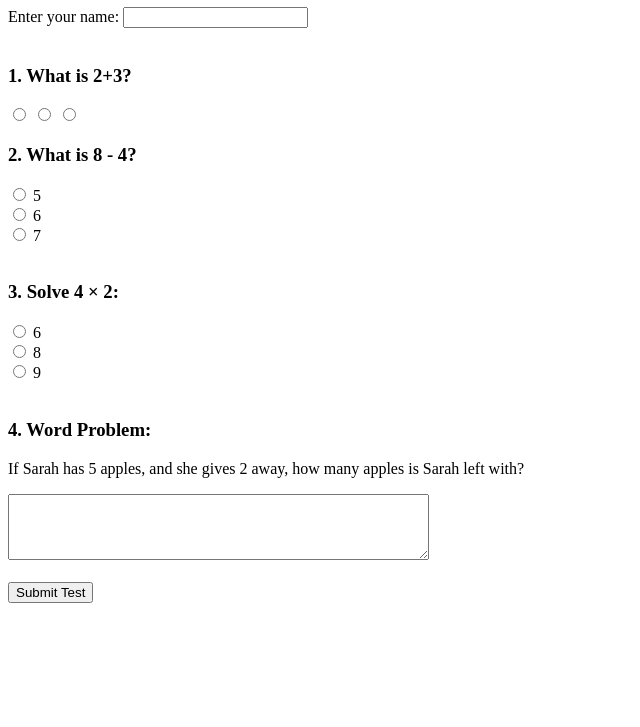
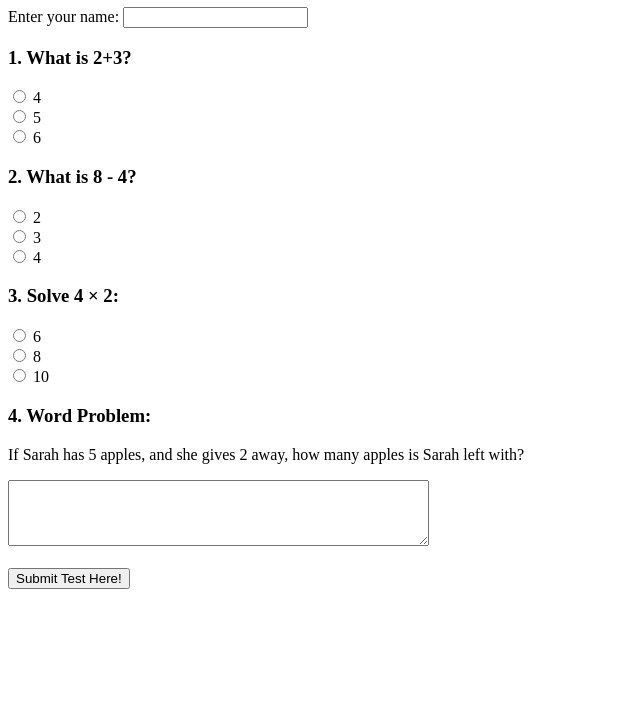
Before and after one commit to CallieSawall/Math-Test, a plain HTML site: page index.html in a window 1280 px wide. Shown: the part 73-800 px from the top of the page, without its empty margins (0-640 px from the left). Drawn offline with Linux system fonts and the light colour scheme.

Commit message:
Update index.html

```diff
--- a/index.html
+++ b/index.html
@@ -6,34 +6,30 @@
 <body>
 
     <!-- Start of the Math Test -->
-    <h1>Online Math Test</h1>
+    <h1>Math Test</h1>
     <form action="submit_form.php" method="post">
 
-        <!-- User Name -->
-        <label for="name">Enter your name:</label>
-        <input type="text" id="name" name="username" required><br><br>
+    <form>
+        <label for="text">Enter your name:</label>
+        <input type="text"
+    </form>
 
         <!-- Multiple Choice Questions -->
         <h3>1. What is 2+3?</h3>
-        <input type="radio" id="q1a1" name="q1" value="6">
-        <input type="radio" id="q1a2" name="q1" value="7">
-        <input type="radio" id="q1a3" name="q1" value="8">
+
+    <input type="radio" name="question 1" value="4"> 4 <br/>
+    <input type="radio" name="question 1" value="5" > 5 <br/>
+    <input type="radio" name="question 1" value="6"> 6 <br/>
 
         <h3>2. What is 8 - 4?</h3>
-        <input type="radio" id="q2a1" name="q2" value="3">
-        <label for="q2a1">5</label><br>
-        <input type="radio" id="q2a2" name="q2" value="4">
-        <label for="q2a2">6</label><br>
-        <input type="radio" id="q2a3" name="q2" value="5">
-        <label for="q2a3">7</label><br><br>
+         <input type="radio" name="question 2" value="2"> 2 <br/>
+    <input type="radio" name="question 2" value="3" > 3 <br/>
+    <input type="radio" name="question 2" value="4"> 4 <br/>
 
         <h3>3. Solve 4 &times; 2:</h3>
-        <input type="radio" id="q3a1" name="q3" value="6">
-        <label for="q3a1">6</label><br>
-        <input type="radio" id="q3a2" name="q3" value="8">
-        <label for="q3a2">8</label><br>
-        <input type="radio" id="q3a3" name="q3" value="9">
-        <label for="q3a3">9</label><br><br>
+          <input type="radio" name="question 3" value="6"> 6 <br/>
+    <input type="radio" name="question 3" value="8" > 8 <br/>
+    <input type="radio" name="question 3" value="10"> 10 <br/>
 
         <!-- Word Problem -->
         <h3>4. Word Problem:</h3>
@@ -41,7 +37,7 @@
         <textarea id="word_problem" name="word_problem" rows="4" cols="50" required></textarea><br><br>
 
         <!-- Submit Button -->
-        <input type="submit" value="Submit Test">
+        <input type="submit" value="Submit Test Here!">
 
     </form>
     <!-- End of the Math Test -->
```
